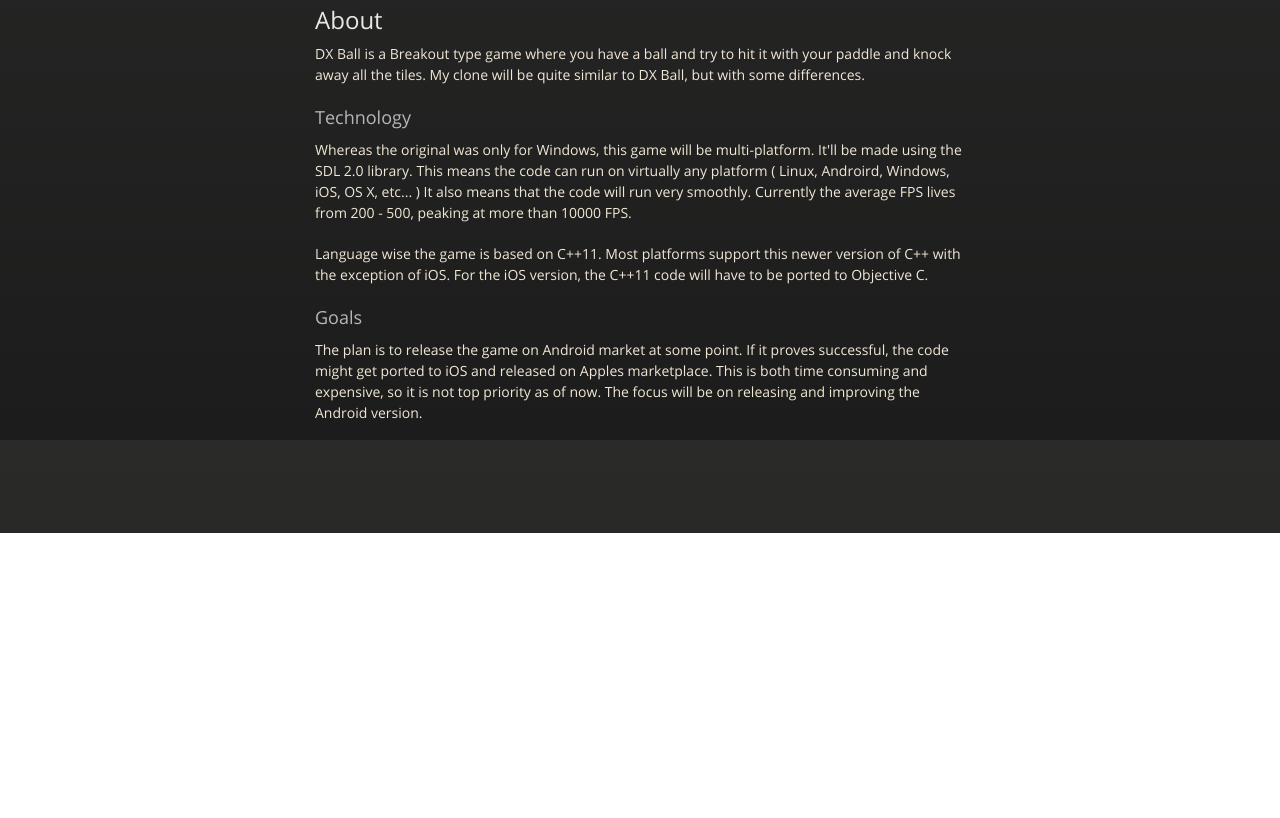
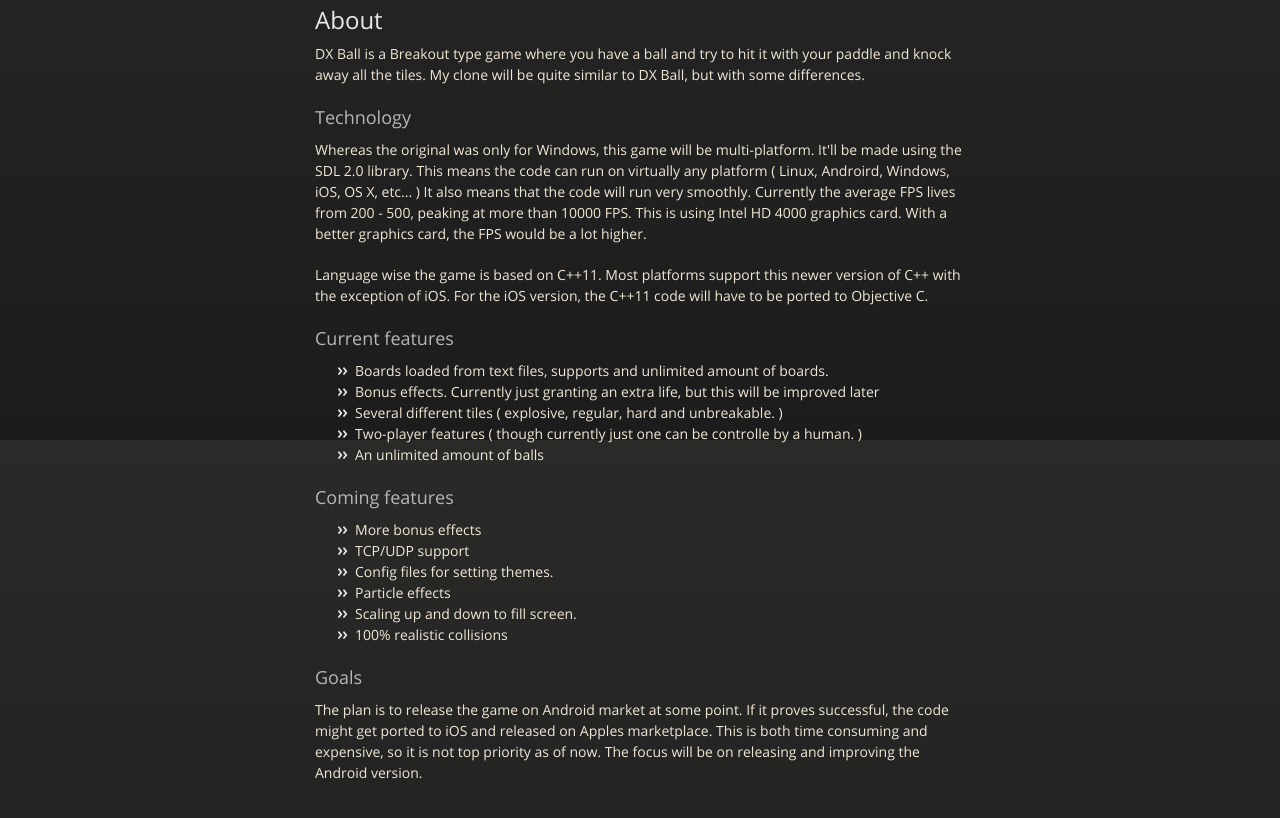
Before and after one commit to olevegard/DXBall, a plain HTML site: page index.html in a window 1280 px wide. Shown: the part 360-1178 px from the top of the page. Before the commit the page ends 893 px from the top, so only its background shows below. Drawn offline with nearby package versions, Linux system fonts and the light colour scheme.

Commit message:
Create gh-pages branch via GitHub

```diff
--- a/index.html
+++ b/index.html
@@ -51,11 +51,30 @@
 <h3>
 <a name="technology" class="anchor" href="#technology"><span class="octicon octicon-link"></span></a>Technology</h3>
 
-<p>Whereas the original was only for Windows, this game will be multi-platform. It'll be made using the SDL 2.0 library. This means the code can run on virtually any platform ( Linux, Androird, Windows, iOS, OS X, etc... ) It also means that the code will run very smoothly. Currently the average FPS lives from 200 - 500, peaking at more than 10000 FPS. </p>
+<p>Whereas the original was only for Windows, this game will be multi-platform. It'll be made using the SDL 2.0 library. This means the code can run on virtually any platform ( Linux, Androird, Windows, iOS, OS X, etc... ) It also means that the code will run very smoothly. Currently the average FPS lives from 200 - 500, peaking at more than 10000 FPS. This is using Intel HD 4000 graphics card. With a better graphics card, the FPS would be a lot higher. </p>
 
 <p>Language wise the game is based on C++11. Most platforms support this newer version of C++ with the exception of iOS. For the iOS version, the C++11 code will have to be ported to Objective C. </p>
 
 <h3>
+<a name="current-features" class="anchor" href="#current-features"><span class="octicon octicon-link"></span></a>Current features</h3>
+
+<ul>
+<li>Boards loaded from text files, supports and unlimited amount of boards.</li>
+<li>Bonus effects. Currently just granting an extra life, but this will be improved later</li>
+<li>Several different tiles ( explosive, regular, hard and unbreakable. )</li>
+<li>Two-player features ( though currently just one can be controlle by a human. )</li>
+<li>An unlimited amount of balls</li>
+</ul><h3>
+<a name="coming-features" class="anchor" href="#coming-features"><span class="octicon octicon-link"></span></a>Coming features</h3>
+
+<ul>
+<li>More bonus effects</li>
+<li>TCP/UDP support</li>
+<li>Config files for setting themes.</li>
+<li>Particle effects</li>
+<li>Scaling up and down to fill screen. </li>
+<li>100% realistic collisions</li>
+</ul><h3>
 <a name="goals" class="anchor" href="#goals"><span class="octicon octicon-link"></span></a>Goals</h3>
 
 <p>The plan is to release the game on Android market at some point. If it proves successful, the code might get ported to iOS and released on Apples marketplace. This is both time consuming and expensive, so it is not top priority as of now. The focus will be on releasing and improving the Android version. </p>
```
Also changed, not shown: params.json (+1 -1 lines).
